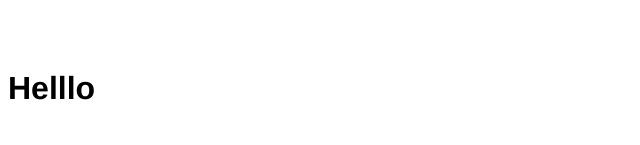
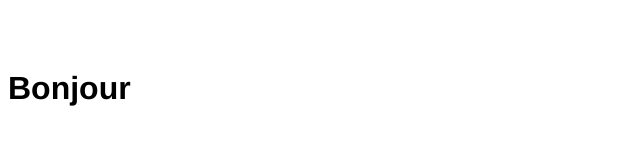
Before and after one commit to guicaron/hello, a plain HTML site: page index.html in a window 1280 px wide. Shown: the part 271-416 px from the top of the page, without its empty margins (0-640 px from the left). Drawn offline with Linux system fonts and the light colour scheme.

Commit message:
helllo to bonjour

```diff
--- a/index.html
+++ b/index.html
@@ -14,6 +14,6 @@
       text-align: center;
     }
   </style>
-    <h1> Helllo </h1>
+    <h1> Bonjour </h1>
   </body>
 </html>
```
